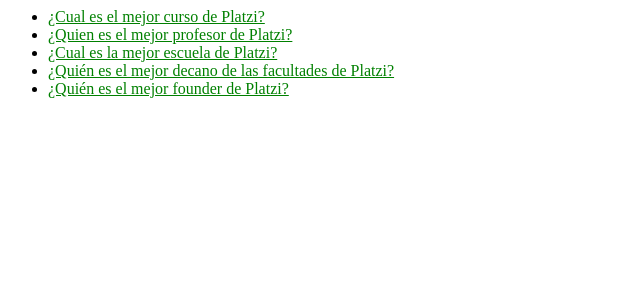
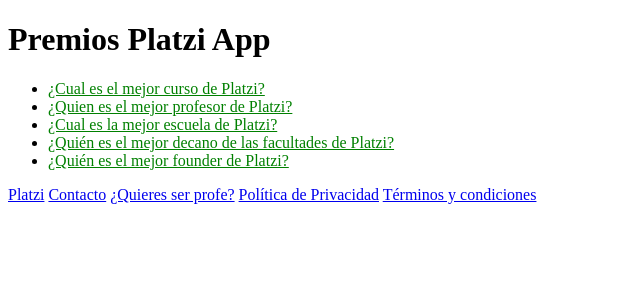
Before and after one commit to tetric0/premisoplatziapp, a Django app: page /polls/ in a window 1280 px wide. Shown: the top 300 px of the page, without its empty margins (0-640 px from the left). Run offline with Django 4.2, Linux system fonts and the light colour scheme; data comes from the database, SQL or seed files in the repository.

Commit message:
Videos 12 y 13 del 'Curso de Django Intermedio. Testing, static Files, Django admin' acabado: Añadidas configuraciones en el Admin de Django mostrar (list_display), filtrar (list_filter) y añadir un campo de busqueda por atributos en el Admin de Question + Añadida la estructura HTML base de la Vista Index para mejorar su apariencia.

```diff
--- a/premiosplatziapp/polls/admin.py
+++ b/premiosplatziapp/polls/admin.py
@@ -1,5 +1,6 @@
 from django.contrib import admin
 from .models import Choice, Question
+
 
 class ChoiceInline(admin.StackedInline):
     model = Choice
@@ -9,5 +10,8 @@ class ChoiceInline(admin.StackedInline):
 class QuestionAdmin(admin.ModelAdmin):
     fields = ['pub_date', 'question_text']
     inlines = [ChoiceInline]
+    list_display = ('question_text', 'pub_date', 'was_published_recently')
+    list_filter = ['pub_date']
+    search_fields = ['question_text']
 
 admin.site.register(Question, QuestionAdmin)
--- a/premiosplatziapp/polls/templates/polls/index.html
+++ b/premiosplatziapp/polls/templates/polls/index.html
@@ -1,6 +1,16 @@
-{% load static %}
-<link rel="stylesheet" href="{% static 'polls/style.css' %}">
-
+<!DOCTYPE html>
+<html lang="en">
+<head>
+    <meta charset="UTF-8">
+    <meta http-equiv="X-UA-Compatible" content="IE=edge">
+    <meta name="viewport" content="width=device-width, initial-scale=1.0">
+    <title>Premios plazi App</title>
+</head>
+<body>
+    <header>
+        <h1>Premios Platzi App</h1>
+    </header>
+    <main>
         {% if  latest_question_list %}
         <ul>
         {% for question in latest_question_list  %}
@@ -10,3 +20,16 @@
         {% else %}
         <p>No polls are available.</p>
         {% endif %}
+    </main>
+    <footer>
+        <a href="https://platzi.com">Platzi</a>
+        <a href="#">Contacto</a>
+        <a href="#">¿Quieres ser profe?</a>
+        <a href="#">Política de Privacidad</a>
+        <a href="#">Términos y condiciones</a>
+    </footer>
+</body>
+</html>
+
+{% load static %}
+<link rel="stylesheet" href="{% static 'polls/style.css' %}">
```
Lines whose indentation alone changed are shown as unchanged.
